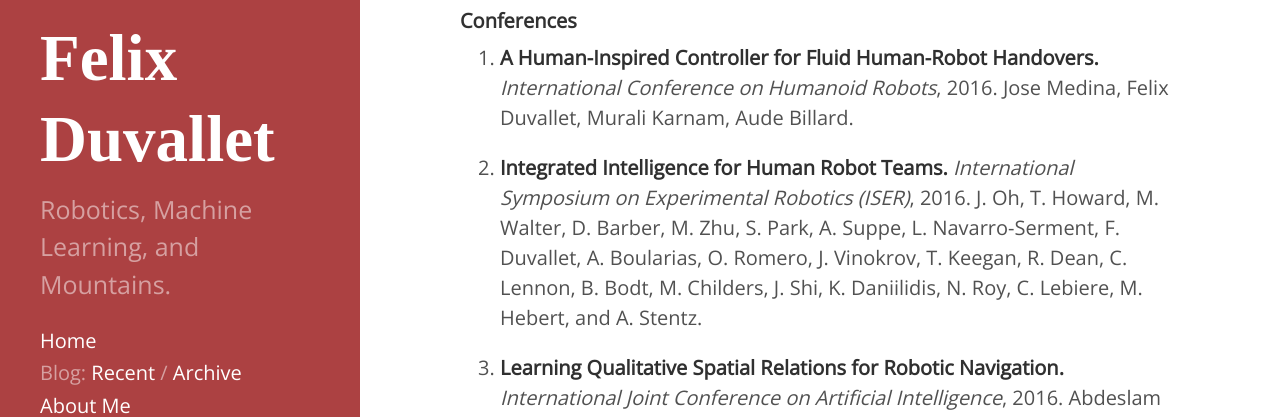
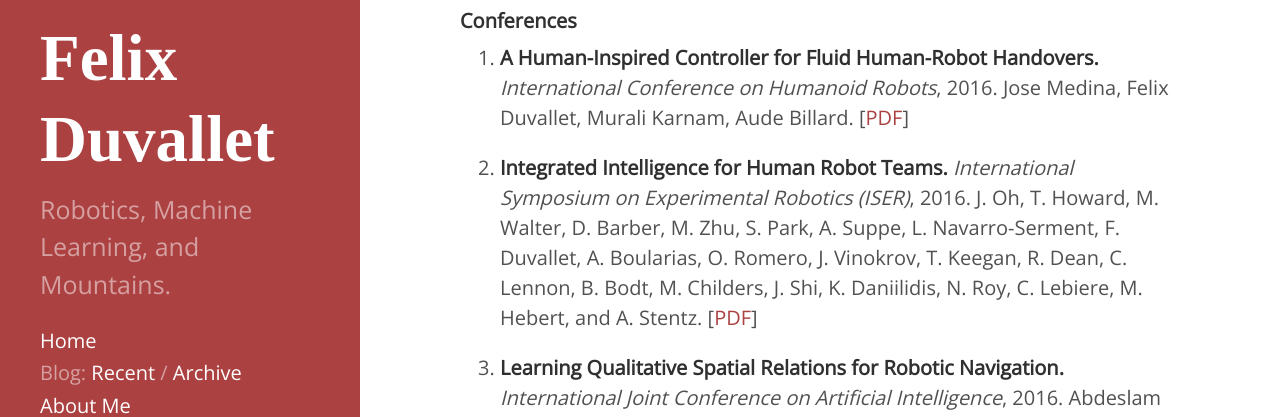
Before and after one commit to felixduvallet/felixduvallet.github.io, a Jekyll site: the page built from publications.md, in a window 1280 px wide and 900 px high. Shown: the part 212-629 px from the top of the window. Built offline with Jekyll 4.4.1, drawn with Linux system fonts in a browser that asks for light colours; some web fonts are replaced.

Commit message:
Added two publications: humanoids and ISER.

```diff
--- a/publications.md
+++ b/publications.md
@@ -11,10 +11,12 @@ You can also find me on [google scholar](https://scholar.google.ch/citations?use
 1. **A Human-Inspired Controller for Fluid Human-Robot Handovers.**
 *International Conference on Humanoid Robots*, 2016.
 Jose Medina, Felix Duvallet, Murali Karnam, Aude Billard.
+[[PDF](/pubs/2016-humanoids.pdf)]
 
 1. **Integrated Intelligence for Human Robot Teams.**
 *International Symposium on Experimental Robotics (ISER)*, 2016.
 J. Oh, T. Howard, M. Walter, D. Barber, M. Zhu, S. Park, A. Suppe, L. Navarro-Serment, F. Duvallet, A. Boularias, O. Romero, J. Vinokrov, T. Keegan, R. Dean, C. Lennon, B. Bodt, M. Childers, J. Shi, K. Daniilidis, N. Roy, C. Lebiere, M. Hebert, and A. Stentz.
+[[PDF](/pubs/2016-iser.pdf)]
 
 1. **Learning Qualitative Spatial Relations for Robotic Navigation.**
 *International Joint Conference on Artificial Intelligence*, 2016.
```
Also changed, not shown: 2 other files.
